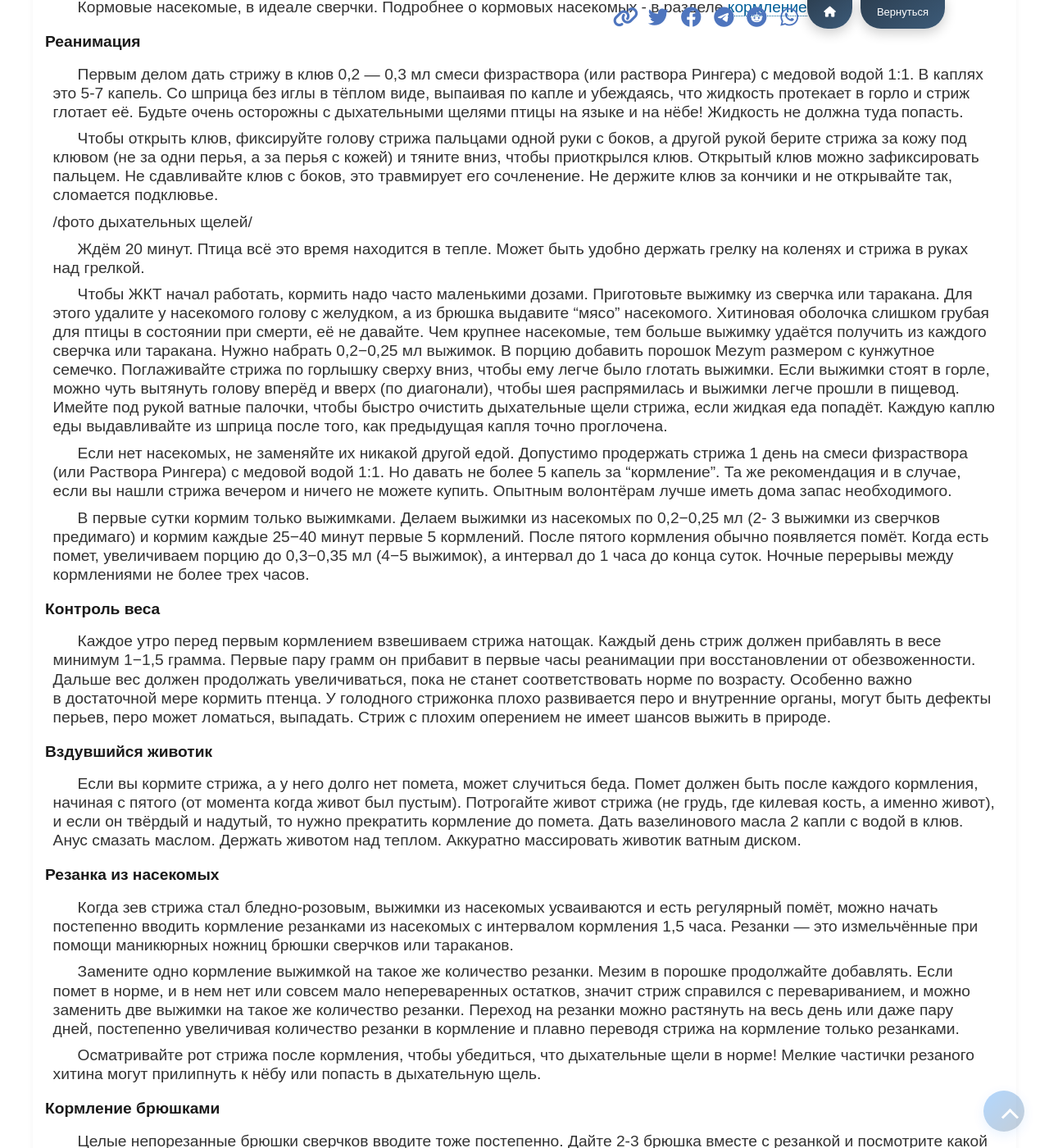
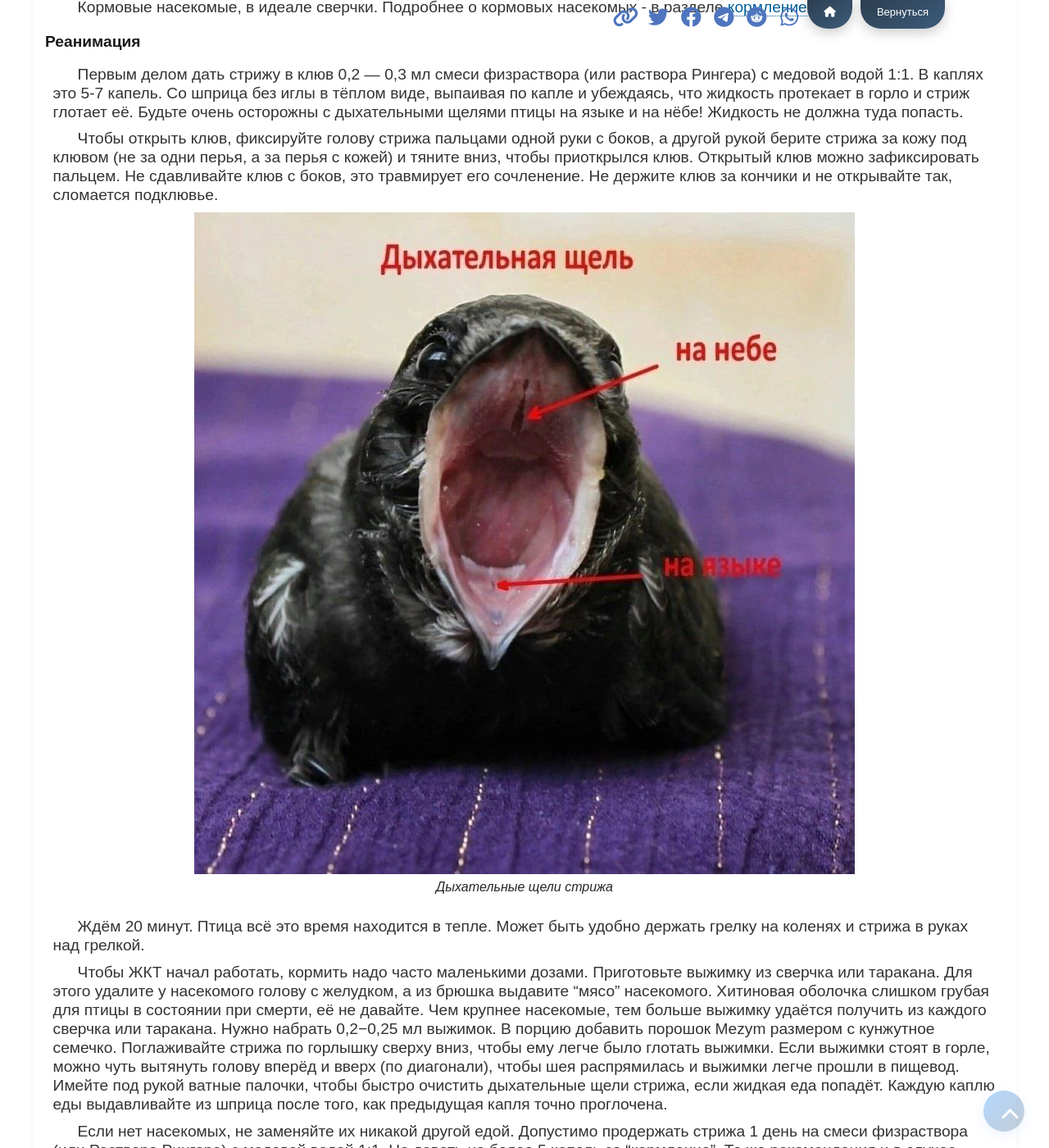
Before and after one commit to loodus-wiki/apus-apus, a Jekyll site: the page built from docs/ru/exhaustion.md, in a window 1280 px wide and 1400 px high, scrolled down 3355 px. Shown: the whole window at 82% size. Built offline with Jekyll 4.4.1, drawn with Linux system fonts in a browser that asks for light colours.

Commit message:
respiratory_slit

```diff
--- a/docs/ru/exhaustion.md
+++ b/docs/ru/exhaustion.md
@@ -155,7 +155,10 @@ toc: true
 
 Чтобы открыть клюв, фиксируйте голову стрижа пальцами одной руки с боков, а другой рукой берите стрижа за кожу под клювом (не за одни перья, а за перья с кожей) и тяните вниз, чтобы приоткрылся клюв. Открытый клюв можно зафиксировать пальцем. Не сдавливайте клюв с боков, это травмирует его сочленение. Не держите клюв за кончики и не открывайте так, сломается подклювье.
 
-/фото дыхательных щелей/
+<figure>
+  <img src="../assets/images/respiratory_slit.jpg" alt="Дыхательные щели стрижа">
+  <figcaption>Дыхательные щели стрижа</figcaption>
+</figure>
 
 Ждём 20 минут. Птица всё это время находится в тепле. Может быть удобно держать грелку на коленях и стрижа в руках над грелкой.
 
```
Also changed, not shown: docs/assets/images/respiratory_slit.jpg (added).
